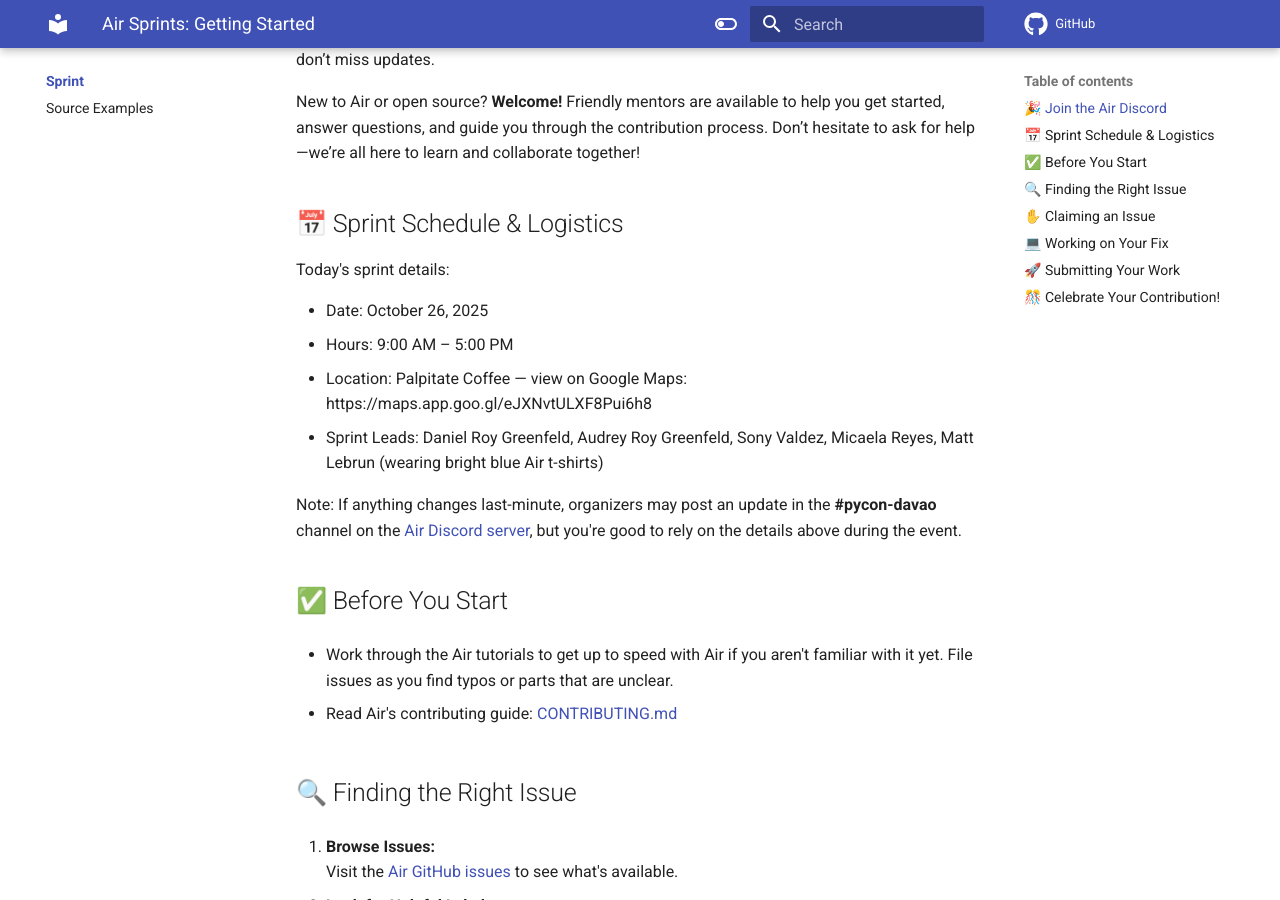
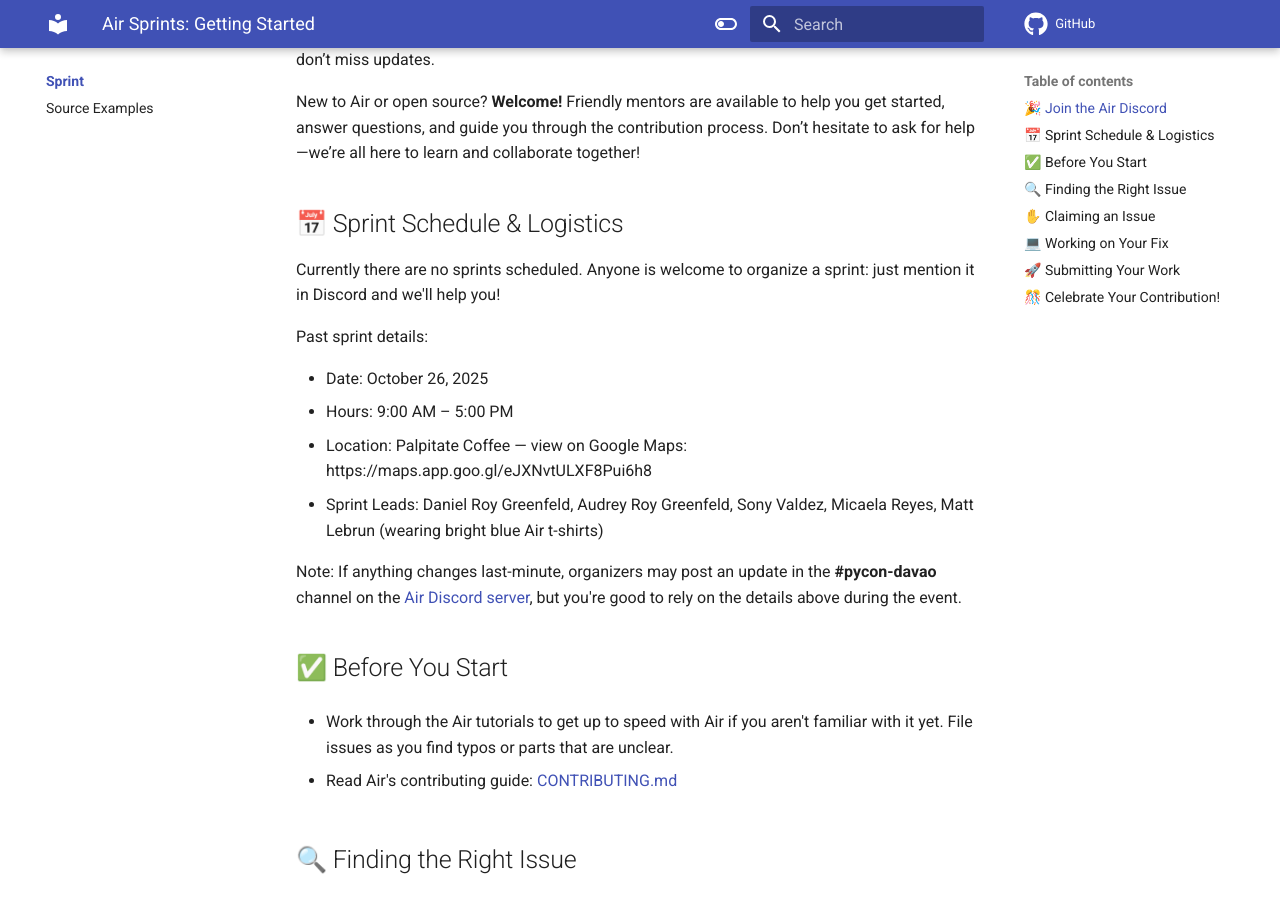
Before and after one commit to feldroy/air, an MkDocs documentation site: the page built from docs/sprint/index.md, in a window 1280 px wide and 900 px high, scrolled down 348 px. Built offline with MkDocs 1.6.1 and Material for MkDocs 9.7.7, drawn with Linux system fonts in a browser that asks for light colours; comment, search, counter and statistics services are not loaded.

Commit message:
Sprint day updates

```diff
--- a/docs/sprint/index.md
+++ b/docs/sprint/index.md
@@ -10,7 +10,9 @@ New to Air or open source? **Welcome!** Friendly mentors are available to help y
 
 ## 📅 Sprint Schedule & Logistics
 
-Today's sprint details:
+Currently there are no sprints scheduled. Anyone is welcome to organize a sprint: just mention it in Discord and we'll help you!
+
+Past sprint details:
 
 - Date: October 26, 2025
 - Hours: 9:00 AM – 5:00 PM
```
